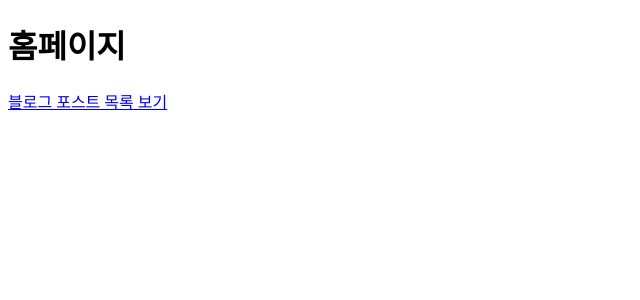
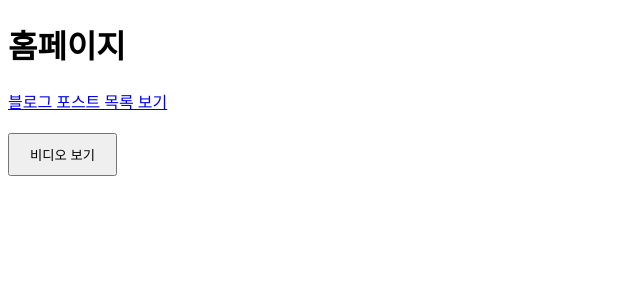
Before and after one commit to pyoja/NEXT-DOC, a Next.js app: page / in a window 1280 px wide. Shown: the top 300 px of the page, without its empty margins (0-640 px from the left). Built offline with nearby package versions, Linux system fonts and the light colour scheme.

Commit message:
video popup

```diff
--- a/app/page.tsx
+++ b/app/page.tsx
@@ -1,10 +1,47 @@
+"use client";
 import Link from "next/link";
 
 export default function Home() {
+  const openVideoPopup = () => {
+    const videoUrl = "/climb.mp4"; // 영상 경로
+    const popup = window.open(
+      "",
+      "VideoPopup",
+      "width=800,height=450,resizable=yes"
+    );
+
+    if (popup) {
+      popup.document.write(`
+        <!DOCTYPE html>
+        <html lang="en">
+        <head>
+          <meta charset="UTF-8">
+          <meta name="viewport" content="width=device-width, initial-scale=1.0">
+          <title>Video</title>
+        </head>
+        <body style="margin:0;display:flex;align-items:center;justify-content:center;background-color:#000;">
+          <video width="100%" height="100%" controls autoplay>
+            <source src="${videoUrl}" type="video/mp4">
+            Your browser does not support the video tag.
+          </video>
+        </body>
+        </html>
+      `);
+      popup.document.close();
+    }
+  };
+
   return (
     <div>
       <h1>홈페이지</h1>
       <Link href="/posts">블로그 포스트 목록 보기</Link>
+      <br />
+      <button
+        onClick={openVideoPopup}
+        style={{ marginTop: "20px", padding: "10px 20px", cursor: "pointer" }}
+      >
+        비디오 보기
+      </button>
     </div>
   );
 }
```
Also changed, not shown: 1 other file (tests, documents, lock files or other folders).
